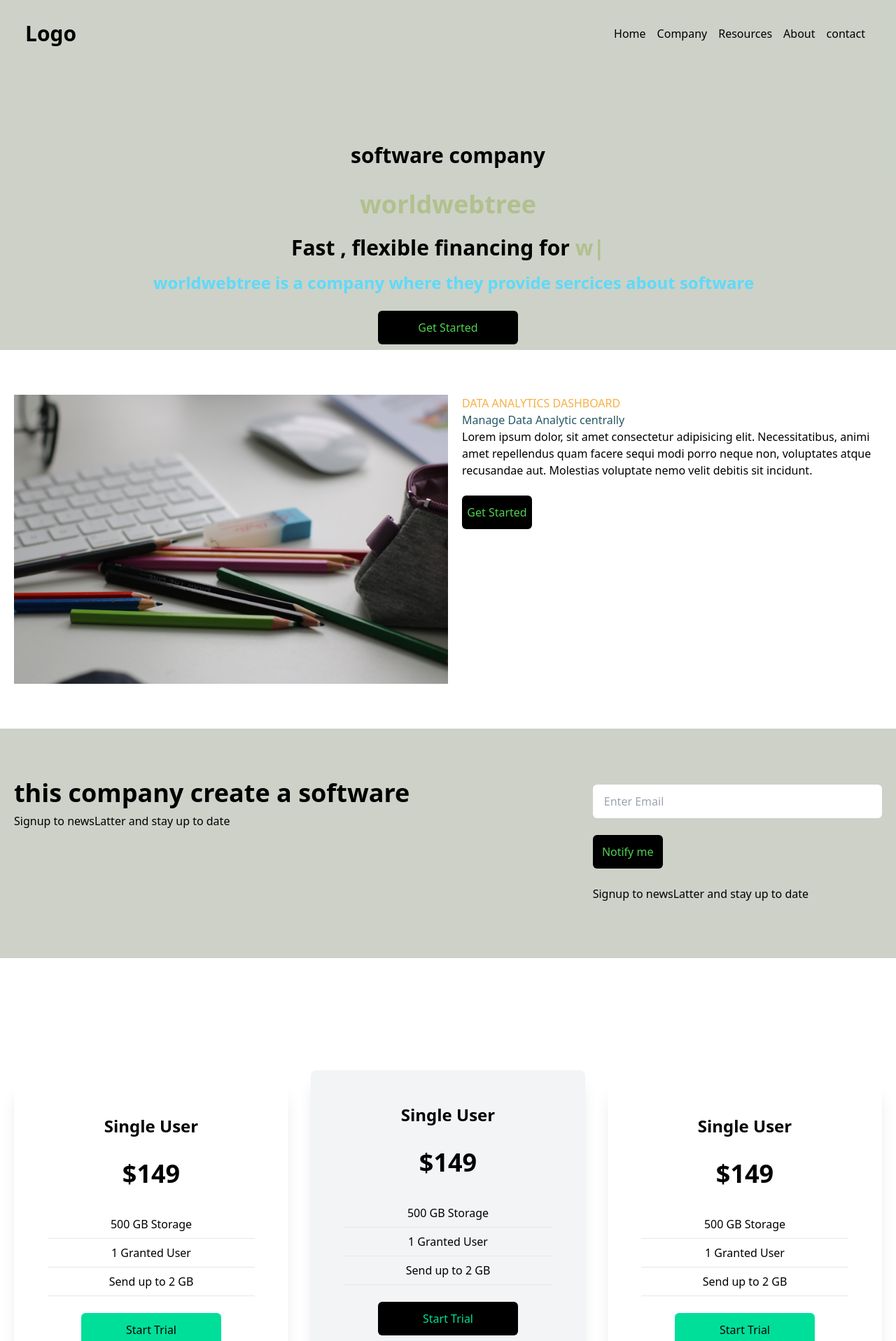
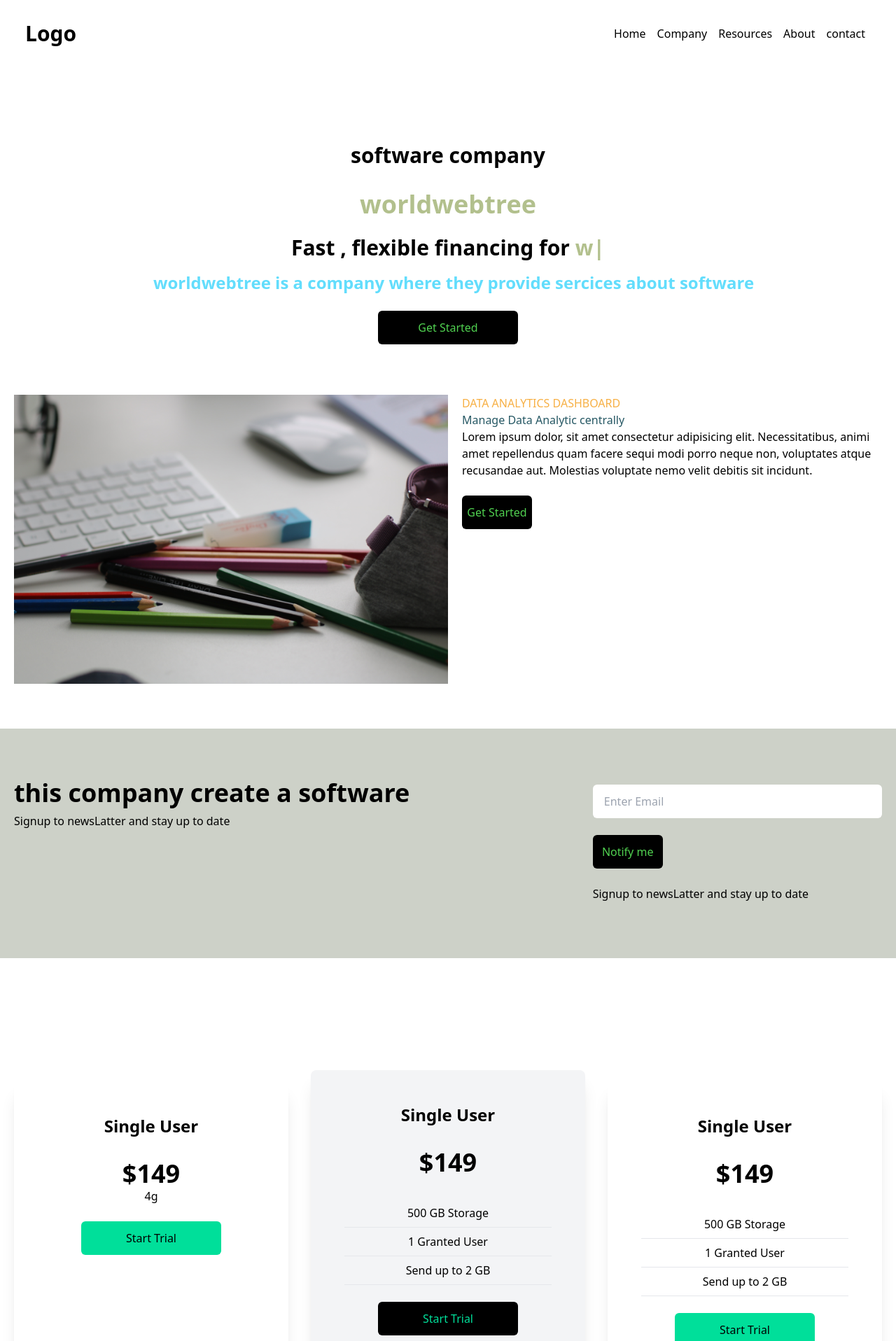
Before and after one commit to zalmicoding/tailwind-react-website, a React (Create React App) app: page / in a window 1280 px wide. Shown: the top 1916 px of the page at 70% size. Built offline with nearby package versions, Linux system fonts and the light colour scheme.

Commit message:
completed react project

```diff
--- a/src/components/Cards.jsx
+++ b/src/components/Cards.jsx
@@ -10,9 +10,7 @@
               <h2 className='text-2xl font-bold text-center py-8'>Single User</h2>
               <p className='text-center text-4xl font-bold'>$149</p>
               <div className='text-center font-medium'>
-                  <p className='py-2 border-b mx-8 mt-8'>500 GB Storage</p>
-                  <p className='py-2 border-b mx-8'>1 Granted User</p>
-                  <p className='py-2 border-b mx-8'>Send up to 2 GB</p>
+                <p>4g</p>
               </div>
               <button className='bg-[#00df9a] w-[200px] rounded-md font-medium my-6 mx-auto px-6 py-3'>Start Trial</button>
           </div>
--- a/src/components/Hero.jsx
+++ b/src/components/Hero.jsx
@@ -3,7 +3,7 @@
 
 const Hero = () => {
   return (
-    <div className='text-[#000000] bg-[#4534] h-[34rem]'>
+    <div className='text-[#000000] `bg-[#4534] h-[34rem]'>
         <div className="max-w-800px mt-[-140px] w-full h-screen mx-auto text-center flex flex-col   justify-center">
             <p className='lg:text-3xl sm:text-4xl text:xl font-bold  p-2'>software company</p>
 
```
Also changed, not shown: src/components/Navbar.jsx (line endings or trailing spaces).
